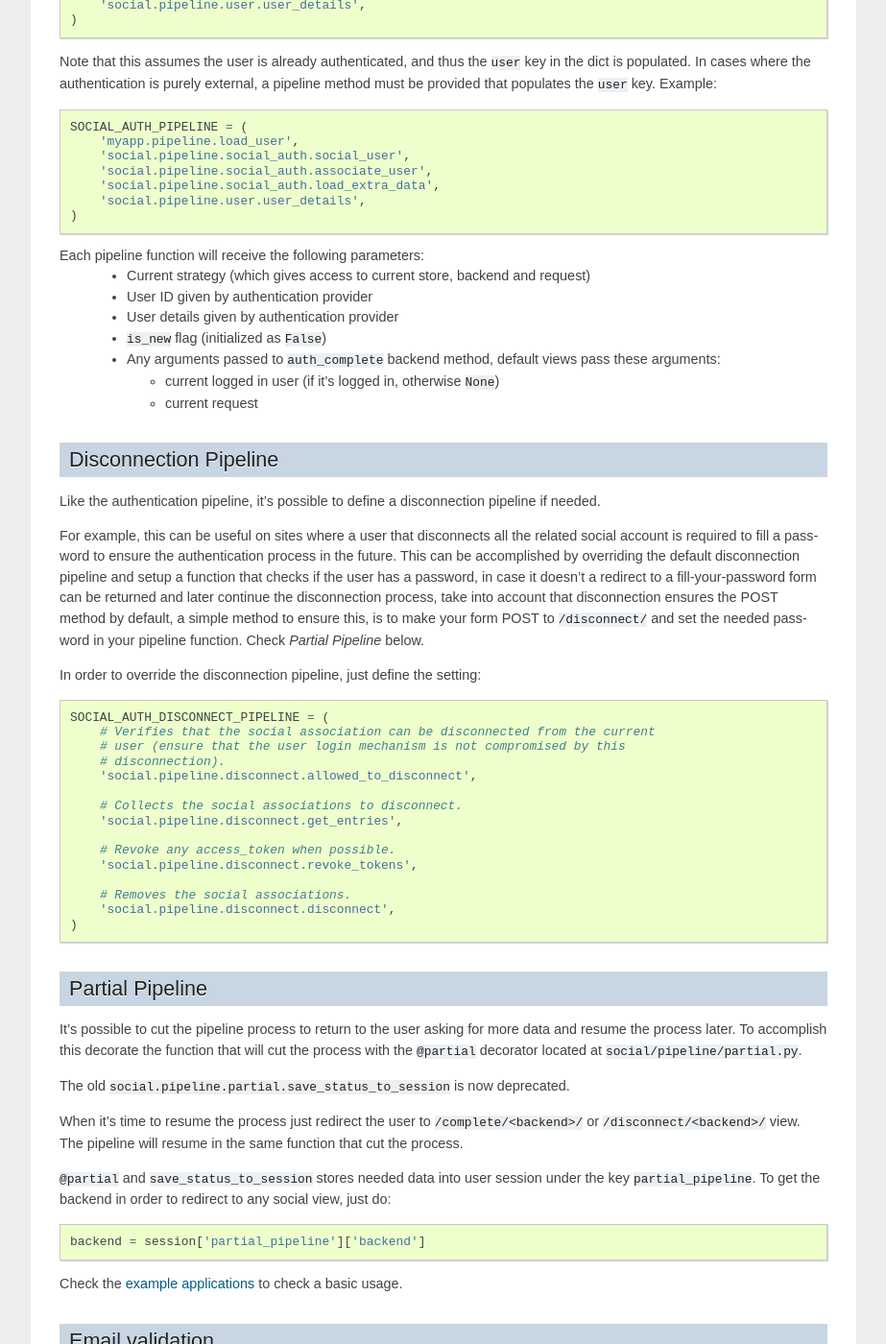
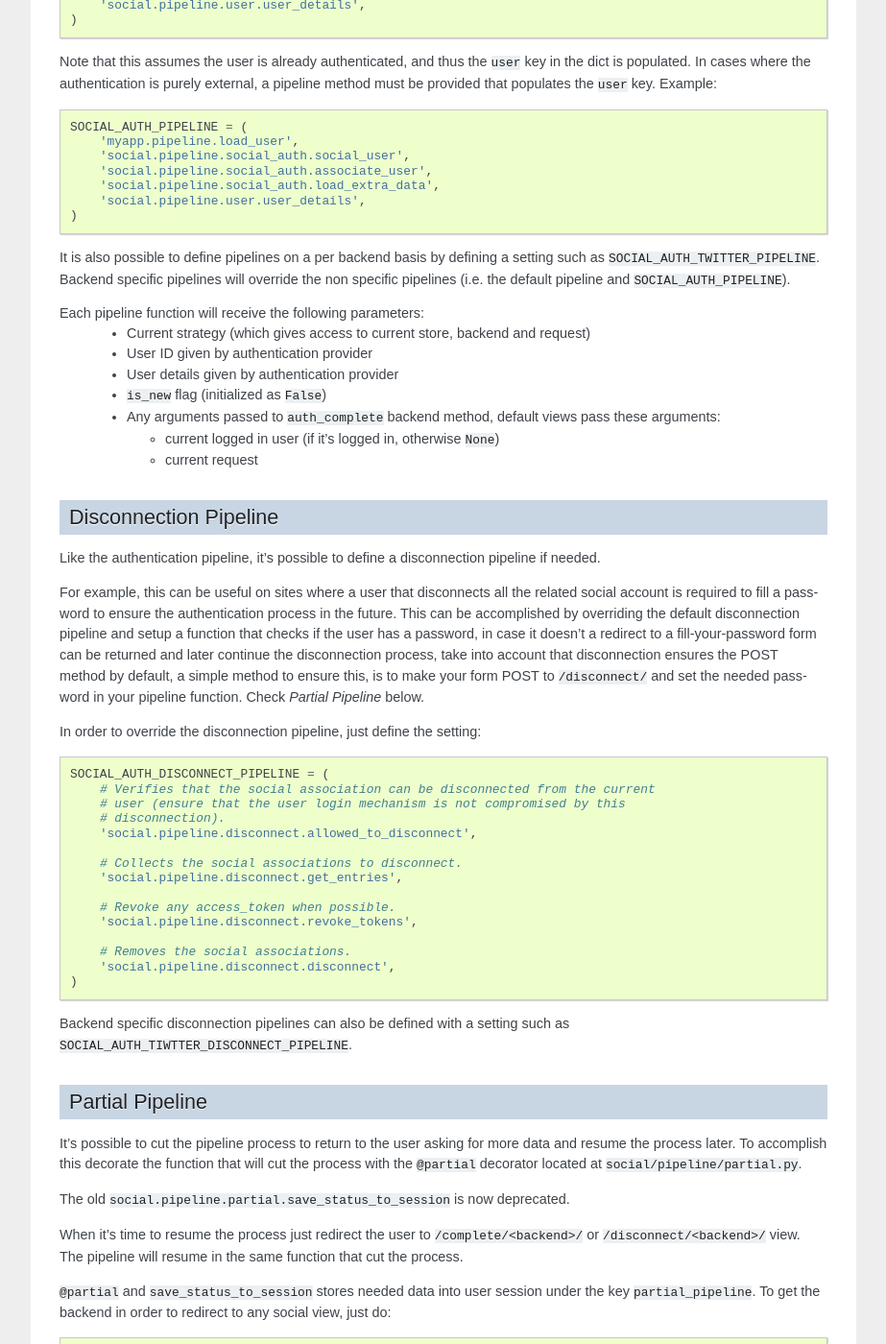
Before and after one commit to omab/python-social-auth, a Sphinx documentation site: the page built from docs/pipeline.rst, in a window 1280 px wide and 1400 px high, scrolled down 1442 px. Shown: the whole window at 96% size, without its empty margins (198-1121 px from the left). Built offline with Sphinx 7.4.7, drawn with Linux system fonts in a browser that asks for light colours.

Commit message:
Added documentation

```diff
--- a/docs/pipeline.rst
+++ b/docs/pipeline.rst
@@ -102,6 +102,10 @@ pipeline method must be provided that populates the ``user`` key. Example::
         'social.pipeline.user.user_details',
     )
 
+It is also possible to define pipelines on a per backend basis by defining a setting
+such as ``SOCIAL_AUTH_TWITTER_PIPELINE``. Backend specific pipelines will override
+the non specific pipelines (i.e. the default pipeline and ``SOCIAL_AUTH_PIPELINE``).
+
 Each pipeline function will receive the following parameters:
     * Current strategy (which gives access to current store, backend and request)
     * User ID given by authentication provider
@@ -148,6 +152,8 @@ In order to override the disconnection pipeline, just define the setting::
         'social.pipeline.disconnect.disconnect',
     )
 
+Backend specific disconnection pipelines can also be defined with a setting such as
+``SOCIAL_AUTH_TIWTTER_DISCONNECT_PIPELINE``.
 
 Partial Pipeline
 ----------------
```
Also changed, not shown: CHANGELOG.md (+8 -0 lines).
